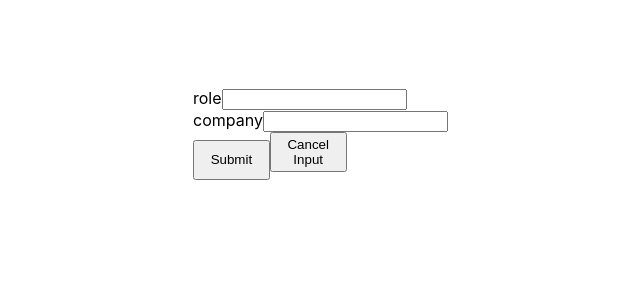
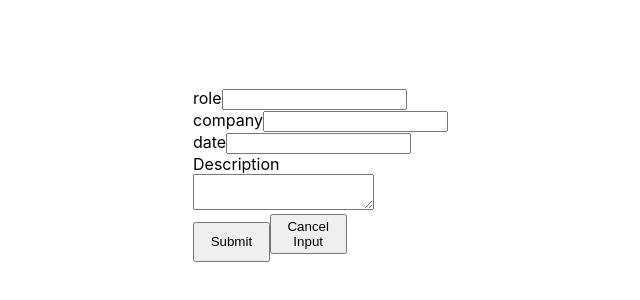
Before and after one commit to itsaflamingo/cv-project, a React (Create React App) app: page / in a window 1280 px wide. Shown: the part 168-468 px from the top of the page, without its empty margins (447-1087 px from the left). Built offline with nearby package versions, Linux system fonts and the light colour scheme.

Commit message:
- state is now saved when different input fields are changed.

```diff
--- a/src/App.js
+++ b/src/App.js
@@ -48,49 +48,26 @@ class App extends Component {
     const name = target.name
     const section = target.dataset.section
 
-    this.setState({
+    console.log(target, value, name, section)
+
+    this.setState(prevState => ({
+      ...prevState,
       [section]: {
+        ...prevState[section],
         input: {
+          ...prevState[section].input,
           [name]: value
         }
       }
-    })
+    }))
   }
 
-  onSubmit = () => {
-      const experience = () => {
-          this.setState({
-              experience: {
-                input: {
-                  role: '',
-                  company: '',
-                  date: '',
-                  description: ''
-                }
-            },
-            education: {
-              input : {
-                program: '',
-                school: '',
-                date: ''
-              },
-            },
-            skills: {
-              skill: {
-                text: '',
-              },
-            }
-        })
-      }
-
-      return {
-          experience,
-      }
+  onSubmit = (e) => {
+      e.preventDefault();
   }
 
   render() {
     const {experience, education, skills} = this.state;
-    console.log(this.state)
     return (
       <div className="App">
         <div id='personal'>
--- a/src/components/Form.js
+++ b/src/components/Form.js
@@ -1,6 +1,7 @@
 import {Component } from 'react'
 import Input from './Input'
 import Buttons from './Buttons'
+import Textarea from './Textarea'
 
 class Form extends Component {
 
@@ -17,6 +18,8 @@ class Form extends Component {
                     <div className='experience'>
                         <Input info={info.input.role} handleChange={this.props.handleChange} name='role' section='experience' />
                         <Input info={info.input.company} handleChange={this.props.handleChange} name='company' section='experience' />
+                        <Input info={info.input.date} handleChange={this.props.handleChange} name='date' section='experience' />
+                        <Textarea info={info.input.description} handleChange={this.props.handleChange} name='description' section='experience'/>
                     </div>
                     <Buttons />
                 </form>
--- a/src/components/Input.js
+++ b/src/components/Input.js
@@ -8,12 +8,12 @@ class Input extends Component {
         const {info, name, section} = this.props;
         return (
             <div className='input'>
-                        <label htmlFor='companyInput'>
+                        <label htmlFor='input'>
                             {name}
                             <input
                                 onChange={this.props.handleChange}
                                 type='text'
-                                id='companyInput'
+                                id='input'
                                 name={name}
                                 data-section={section}
                                 value={info} />
--- /dev/null
+++ b/src/components/Textarea.js
@@ -0,0 +1,25 @@
+import React, {Component} from 'react'
+
+export default class Textarea extends Component {
+
+    constructor(props) {
+        super(props)
+    }
+
+    render() {
+        const {info, name, section} = this.props
+        console.log(this.props)
+        return(
+            <label htmlFor='textarea'>
+                Description
+                <textarea
+                    onChange={this.props.handleChange}
+                    value={info}
+                    name={name}
+                    data-section={section}
+                    id='textarea'
+                />
+            </label>
+        )
+    }
+}
```
